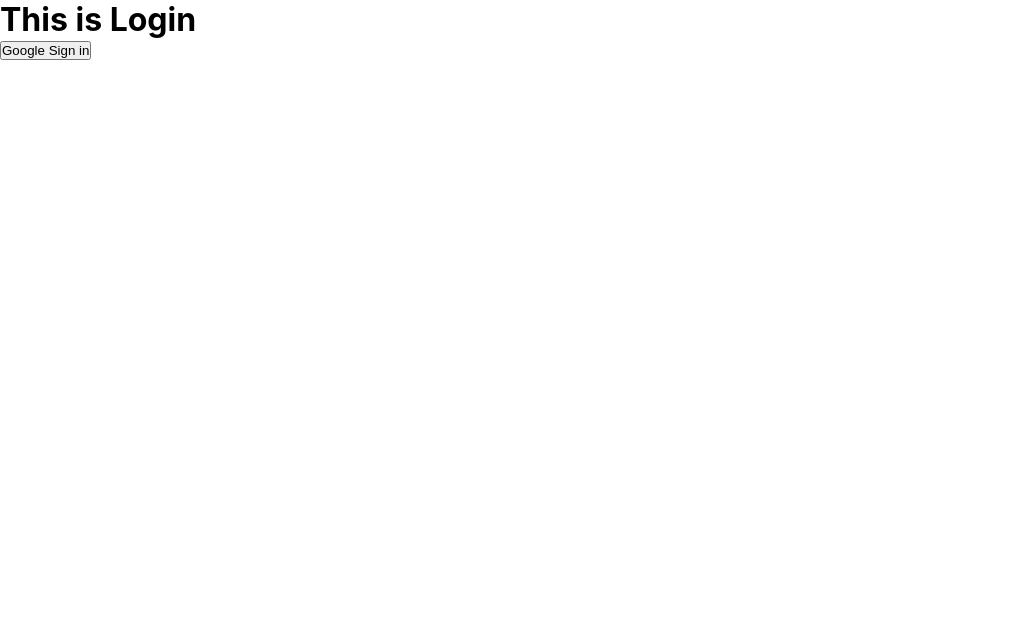
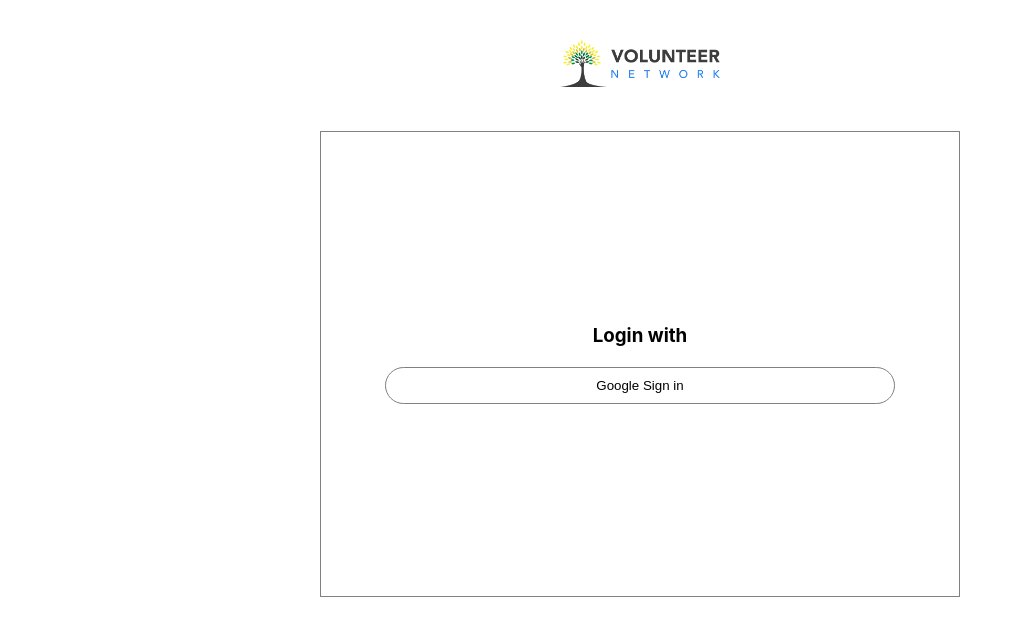
Before and after one commit to Mutasim-Shatil/volunteer-network, a React (Create React App) app: page /login in a window 1280 px wide. Shown: the top 636 px of the page, without its empty margins (0-1023 px from the left). Built offline with nearby package versions, Linux system fonts and the light colour scheme.

Commit message:
design login page

```diff
--- /dev/null
+++ b/src/components/Login/Login.css
@@ -0,0 +1,38 @@
+.login {
+    display: flex;
+    justify-content: center;
+    align-items: center;
+    flex-direction: column;
+}
+.login__header {
+    padding: 40px;
+}
+.login__header img {
+    width: 100%;
+    width: 10rem;
+}
+.login__section {
+    border: 1px solid gray;
+    padding: 15% 0;
+    width: 50%;
+
+}
+.login__section h3 {
+    padding-bottom: 20px;
+    text-align: center;
+
+}
+.login__btn {
+    text-align: center;
+}
+.login__btn button {
+    padding: 10px;
+    width: 80%;
+    border-radius: 50px;
+    cursor: pointer;
+    background-color: white;
+    border: 1px solid gray;
+}
+.google-logo {
+    width: 20px;
+}
--- a/src/components/Login/Login.js
+++ b/src/components/Login/Login.js
@@ -4,6 +4,9 @@ import "firebase/auth";
 import firebaseConfig from "./firebase.config";
 import { useHistory, useLocation } from "react-router-dom";
 import { UserContext } from "../../App";
+import navbarLogo from "../../logos/navbar-logo.png"
+import './Login.css';
+import google from '../../logos/google.jpg'
 
 const Login = () => {
   const [loggedInUser, setLoggedInUser] = useContext(UserContext);
@@ -33,9 +36,18 @@ const Login = () => {
       });
   };
   return (
-    <div>
-      <h1>This is Login</h1>
-      <button onClick={handleGoogleSignIn}>Google Sign in</button>
+    <div className="login">
+      <div className="login__header">
+        <img src={navbarLogo} alt="" />
+      </div>
+      <div className="login__section">
+        <h3>Login with</h3>
+        <div className="login__btn">
+          <button onClick={handleGoogleSignIn}>Google Sign in</button>
+        </div>
+      </div>
+      {/* <h1>This is Login</h1>
+      <button onClick={handleGoogleSignIn}>Google Sign in</button> */}
     </div>
   );
 };
```
Also changed, not shown: src/logos/google.jpg (added).
